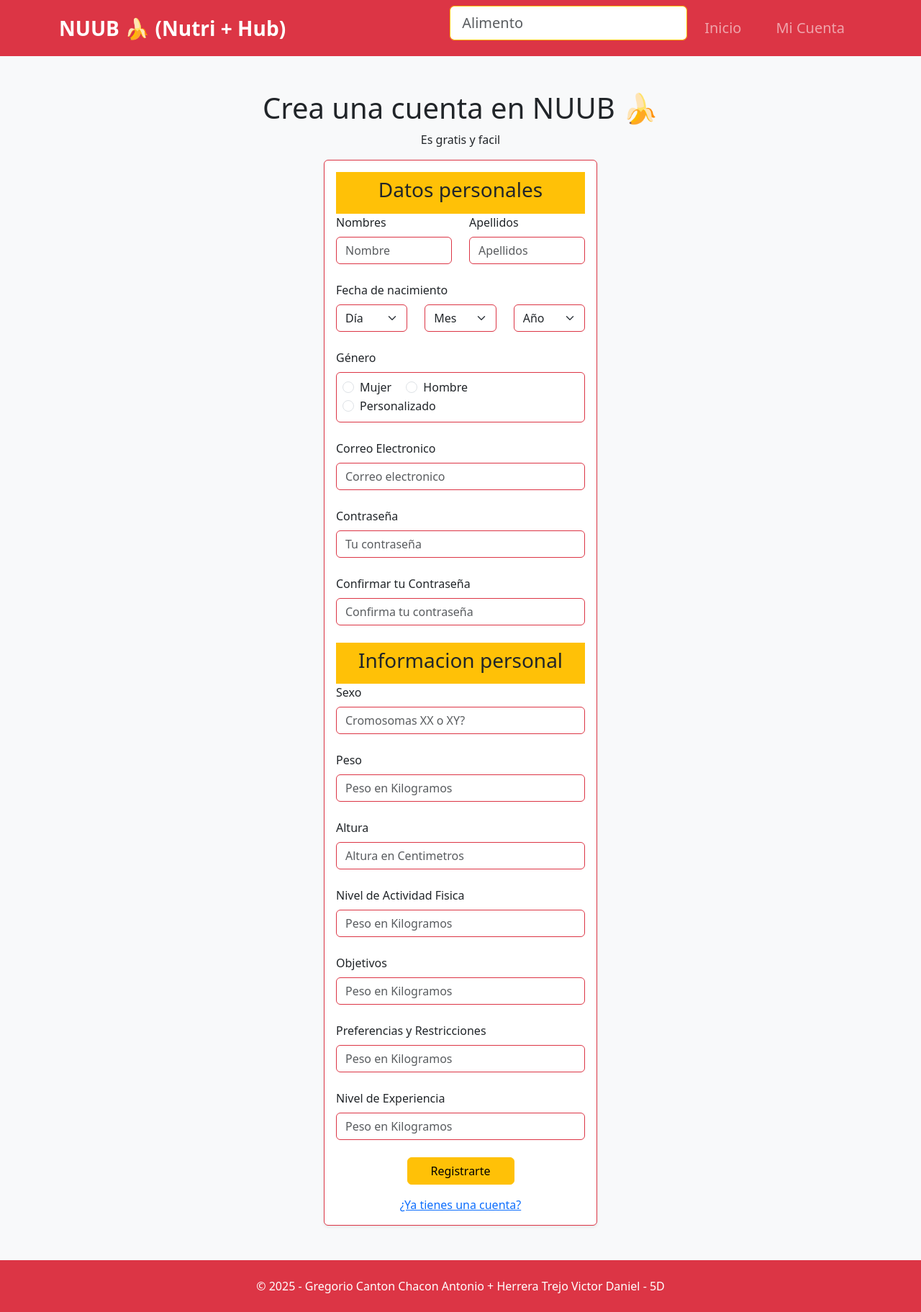
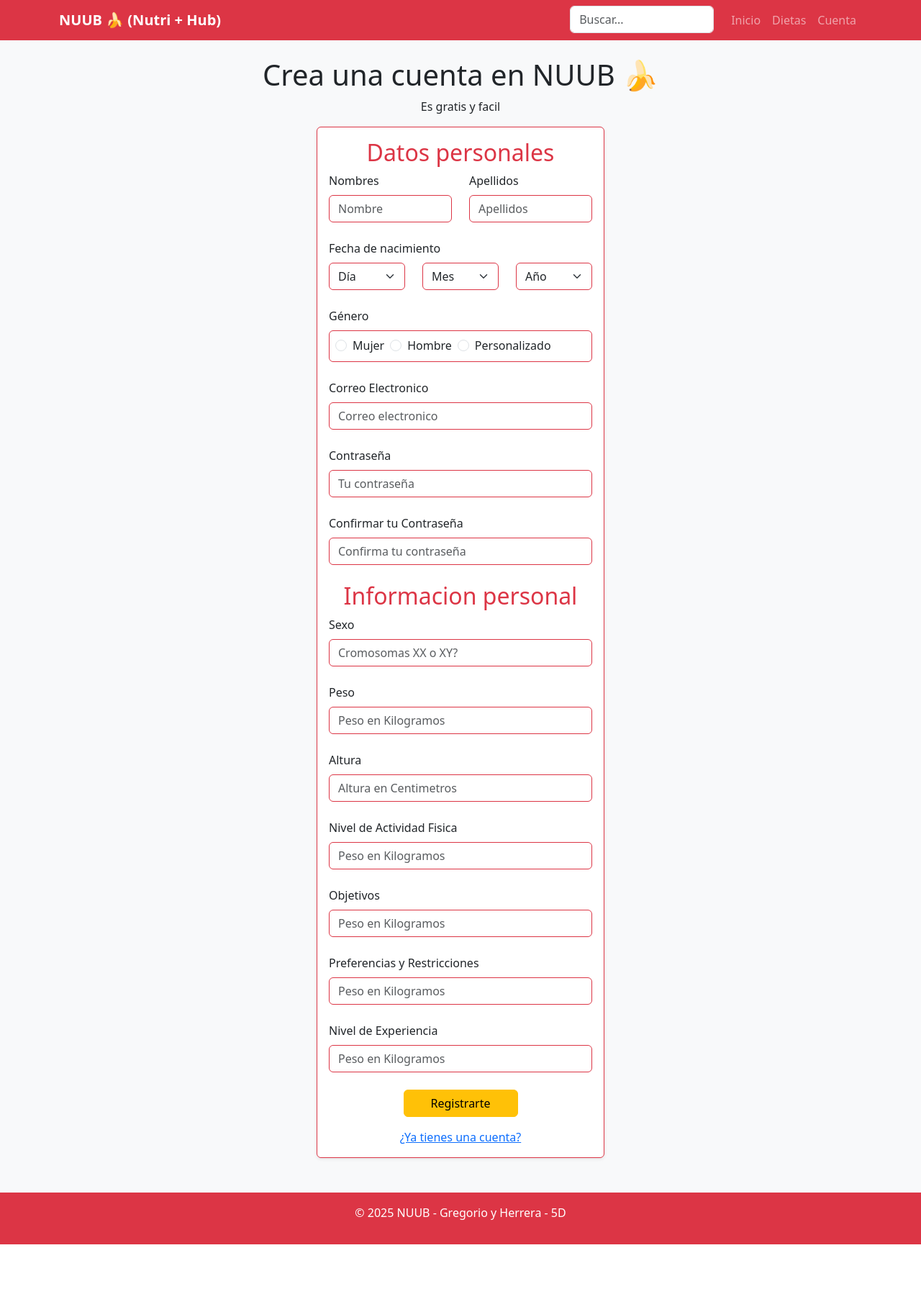
Before and after one commit to Gregorio-Canton-Chacon-Antonio/nutriApp, a Flask app: page /registro in a window 1280 px wide. Shown: the whole page at 72% size. After the commit the page ends 1729 px from the top, so only its background shows below. Run offline with Flask 3, Linux system fonts and the light colour scheme.

Commit message:
Profe pues creo que ya

```diff
--- a/templates/base.html
+++ b/templates/base.html
@@ -10,7 +10,7 @@
 
     <nav class="navbar navbar-expand-lg navbar-dark bg-danger">
         <div class="container">
-            <a class="navbar-brand fs-3 fw-bold" href="/">NUUB 🍌 (Nutri + Hub)</a>
+            <a class="navbar-brand" href="/"><strong>NUUB 🍌 (Nutri + Hub)</strong></a>
 
             <button class="navbar-toggler" type="button" data-bs-toggle="collapse" data-bs-target="#navbarNav">
                 <span class="navbar-toggler-icon"></span>
@@ -18,32 +18,29 @@
 
             <div class="collapse navbar-collapse" id="navbarNav">
                 <ul class="navbar-nav ms-auto">
+                    <li class="nav-item me-3">
+                        <input type="text" class="form-control" id="buscar" placeholder="Buscar..." style="width: 200px;">
+                    </li>
                     <li class="nav-item">
-                        <input type="text" class="form-control fs-5 px-3 py-2 border-warning" id="alimento" name="alimento" placeholder="Alimento" required>
+                        <a class="nav-link" href="{{ url_for('index') }}">Inicio</a>
                     </li>
-
                     <li class="nav-item">
-                        <a class="nav-link fs-5 px-4 py-3" href="{{ url_for('index') }}">Inicio</a>
+                        <a class="nav-link" href="#">Dietas</a>
                     </li>
-
                     <li class="nav-item">
-                        <a class="nav-link fs-5 px-4 py-3" href="{{ url_for('cuenta') }}">Mi Cuenta</a>
+                        <a class="nav-link" href="{{ url_for('cuenta') }}">Cuenta</a>
                     </li>
                 </ul>
             </div>
         </div>
     </nav>
 
-    <div class="container-fluid flex-fill py-5">
-        <div class="container">
-            {% block content %}{% endblock %}
-        </div>
-    </div>
+    <main class="container mt-4">
+        {% block content %}{% endblock %}
+    </main>
 
-    <footer class="bg-danger text-white text-center py-4">
-        <div class="container">
-            <p class="mb-0">&copy; 2025 - Gregorio Canton Chacon Antonio + Herrera Trejo Victor Daniel - 5D</p>
-        </div>
+    <footer class="bg-danger text-white text-center p-3 mt-5">
+        <p>&copy; 2025 NUUB - Gregorio y Herrera - 5D</p>
     </footer>
 
     <script src="https://cdn.jsdelivr.net/npm/bootstrap@5.3.0/dist/js/bootstrap.bundle.min.js"></script>
--- a/templates/iniciodesesion.html
+++ b/templates/iniciodesesion.html
@@ -10,7 +10,7 @@
     </div>
 
 <div class="container d-flex justify-content-center align-items-center min-vh-100">
-    <div class="card shadow-sm border-danger" style="width: 380px;">
+    <div class="card shadow-sm border-danger" style="width: 100%; max-width: 400px;">
         <div class="card-body">
             {% with messages = get_flashed_messages() %}
                 {% if messages %}
@@ -23,8 +23,8 @@
             {% endwith %}
             <form action="{{ url_for('iniciodesesion') }}" method="POST">
 
-                <div class="p-2 text-center bg-warning">
-                <h3>Datos personales</h3>
+                <div class="text-danger text-center">
+                    <h2>Datos personales</h2>
                 </div>
 
                 <label class="form-label">Tu Gmail</label>
--- a/templates/registro.html
+++ b/templates/registro.html
@@ -10,7 +10,7 @@
 
 
 <div class="container d-flex justify-content-center align-items-center min-vh-100">
-    <div class="card shadow-sm border-danger" style="width: 380px;">
+    <div class="card shadow-sm border-danger" style="width: 100%; max-width: 400px;">
         <div class="card-body">
             {% with messages = get_flashed_messages() %}
                 {% if messages %}
@@ -23,17 +23,17 @@
             {% endwith %}
             <form id="registrationform" method="post" action="{{ url_for('registro') }}">
 
-                <div class="p-2 text-center bg-warning">
-                <h3>Datos personales</h3>
+                <div class="text-danger text-center">
+                    <h2>Datos personales</h2>
                 </div>
 
                 <div class="mb-4">
                     <div class="row">
-                        <div class="col-6">
+                        <div class="col-12 col-sm-6 mb-3 mb-sm-0">
                             <label class="form-label">Nombres</label>
                             <input type="text" class="form-control border-danger" id="nombre" name="nombre" placeholder="Nombre" minlength="3" maxlength="100" value="{{ request.form.get('nombre', '') }}" required>
                         </div>
-                        <div class="col-6">
+                        <div class="col-12 col-sm-6">
                             <label class="form-label">Apellidos</label>
                             <input type="text" class="form-control border-danger" id="apellidos" name="apellidos" placeholder="Apellidos" minlength="3" maxlength="100" required>
                         </div>
@@ -43,7 +43,7 @@
                 <div class="mb-4">
                     <label class="form-label">Fecha de nacimiento</label>
                     <div class="row">
-                        <div class="col-4">
+                        <div class="col-4 col-sm-4">
                             <select class="form-select border-danger" name="day" required>
                                 <option value="">Día</option>
                                 {% for day in range(1, 31) %}
@@ -51,7 +51,7 @@
                                 {% endfor %}
                             </select>
                         </div>
-                        <div class="col-4">
+                        <div class="col-4 col-sm-4">
                             <select class="form-select border-danger" name="month" required>
                                 <option value="">Mes</option>
                                 <option value="1">Enero</option>
@@ -68,7 +68,7 @@
                                 <option value="12">Diciembre</option>
                             </select>
                         </div>
-                        <div class="col-4">
+                        <div class="col-4 col-sm-4">
                             <select class="form-select border-danger" name="year" required>
                                 <option value="">Año</option>
                                 {% for year in range(2010, 1959, -1) %}
@@ -82,17 +82,19 @@
                 <div class="mb-4">
                     <label class="form-label">Género</label>
                     <div class="border rounded border-danger p-2">
-                        <div class="form-check form-check-inline">
+                        <div class="d-flex flex-column flex-sm-row gap-2">
+                            <div class="form-check">
                                 <input type="radio" class="form-check-input" name="gender" value="mujer" required>
                                 <label class="form-check-label">Mujer</label>
                             </div>
-                        <div class="form-check form-check-inline">
+                            <div class="form-check">
                                 <input type="radio" class="form-check-input" name="gender" value="hombre" required>
                                 <label class="form-check-label">Hombre</label>
                             </div>
-                        <div class="form-check form-check-inline">
+                            <div class="form-check">
                                 <input type="radio" class="form-check-input" name="gender" value="personalizado" required>
                                 <label class="form-check-label">Personalizado</label>
+                            </div>
                         </div>
                     </div>
                 </div>
@@ -115,8 +117,8 @@
 
 
 
-                <div class="p-2 text-center bg-warning">
-                <h3>Informacion personal</h3>
+                <div class="text-danger text-center">
+                    <h2>Informacion personal</h2>
                 </div>
 
                 <label class="form-label">Sexo</label>
```
Also changed, not shown: practice.html (deleted, +0 -17 lines), templates/cuenta.html (+5 -5 lines), templates/index.html (+8 -8 lines). Lines whose indentation alone changed are shown as unchanged.
